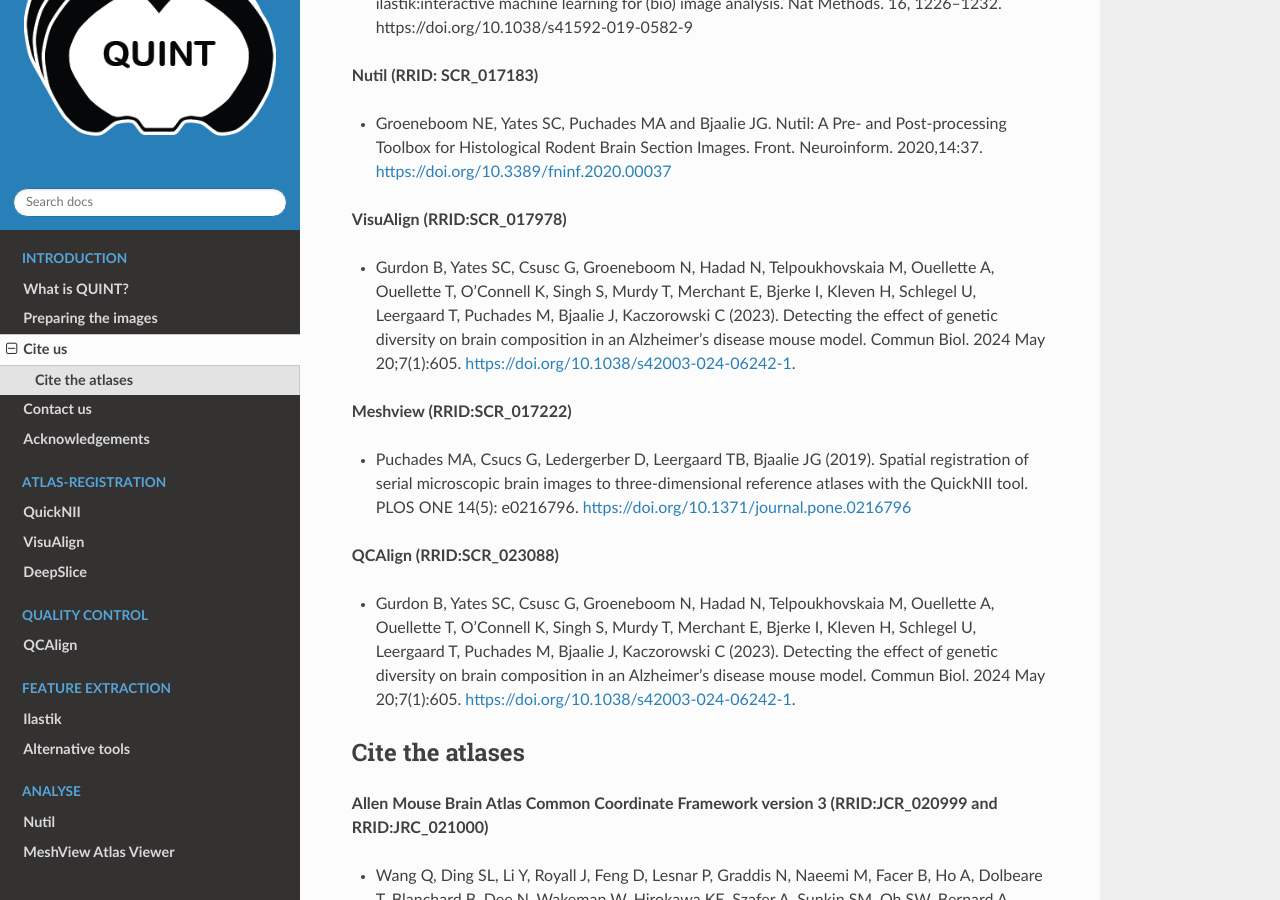
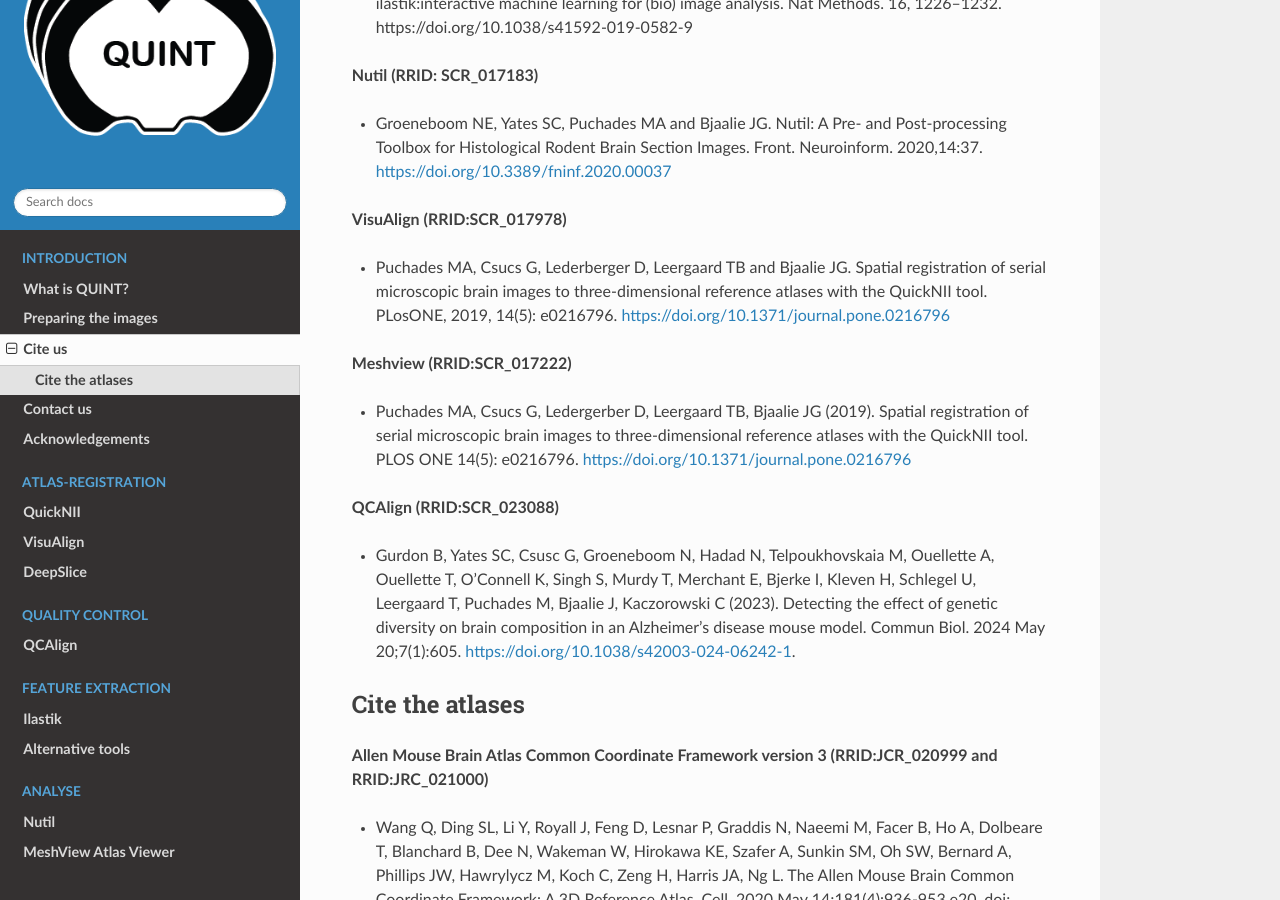
Before and after one commit to Neural-Systems-at-UIO/QUINT_workflow, a Sphinx documentation site: the page built from docs/Publications.rst, in a window 1280 px wide and 900 px high, scrolled down 720 px. Built offline with Sphinx 7.4.7 and the Read the Docs theme 3.1.0, drawn with Linux system fonts in a browser that asks for light colours.

Commit message:
revert QuickNII publication for now

```diff
--- a/docs/Publications.rst
+++ b/docs/Publications.rst
@@ -23,7 +23,7 @@
 
 **VisuAlign (RRID:SCR_017978)**
 
-* Gurdon B, Yates SC, Csusc G, Groeneboom N, Hadad N, Telpoukhovskaia M, Ouellette A, Ouellette T, O’Connell K, Singh S, Murdy T, Merchant E, Bjerke I, Kleven H, Schlegel U, Leergaard T, Puchades M, Bjaalie J, Kaczorowski C (2023). Detecting the effect of genetic diversity on brain composition in an Alzheimer’s disease mouse model. Commun Biol. 2024 May 20;7(1):605. https://doi.org/10.1038/s42003-024-06242-1.
+* Puchades MA, Csucs G, Lederberger D, Leergaard TB and Bjaalie JG. Spatial registration of serial microscopic brain images to three-dimensional reference atlases with the QuickNII tool. PLosONE, 2019, 14(5): e0216796. https://doi.org/10.1371/journal.pone.0216796
 
 **Meshview (RRID:SCR_017222)**
 
```
